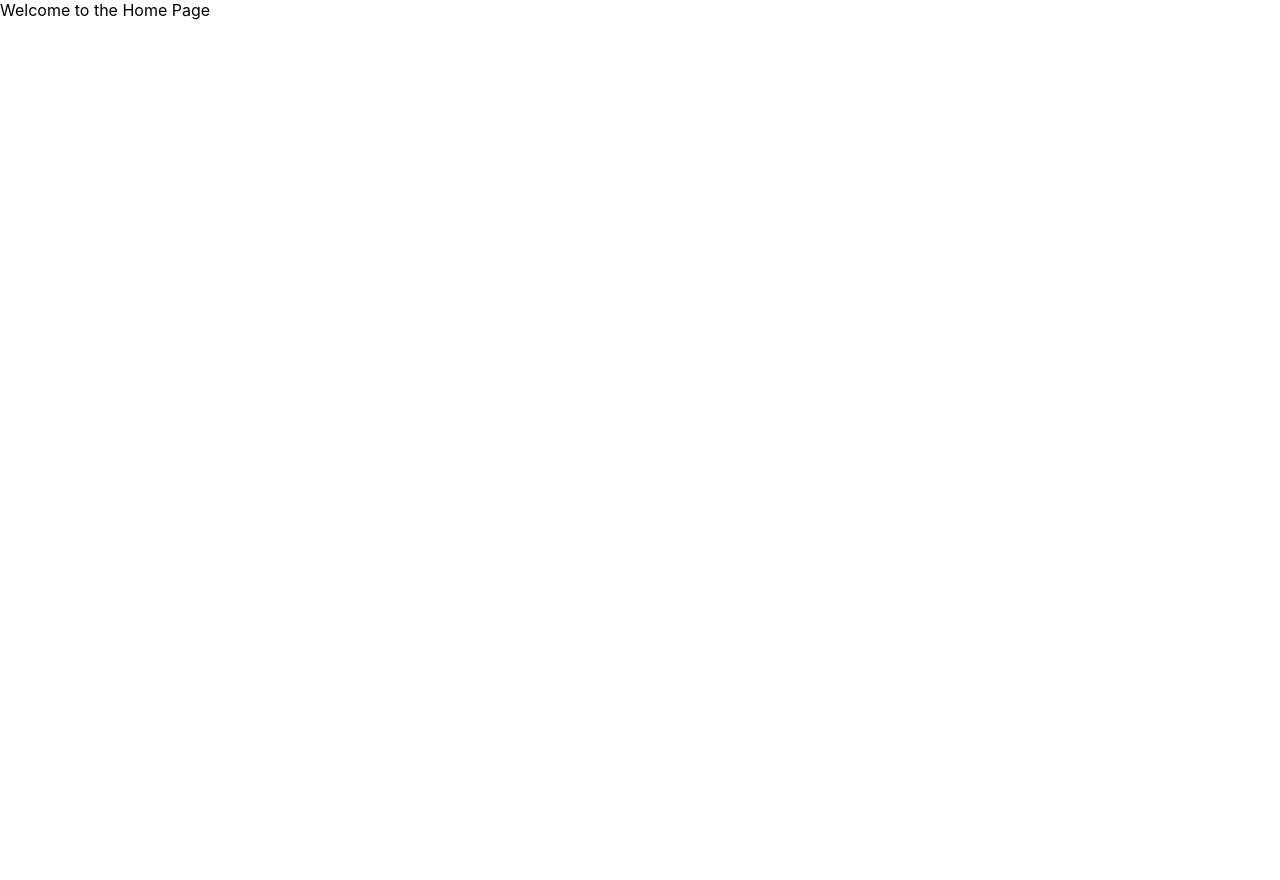
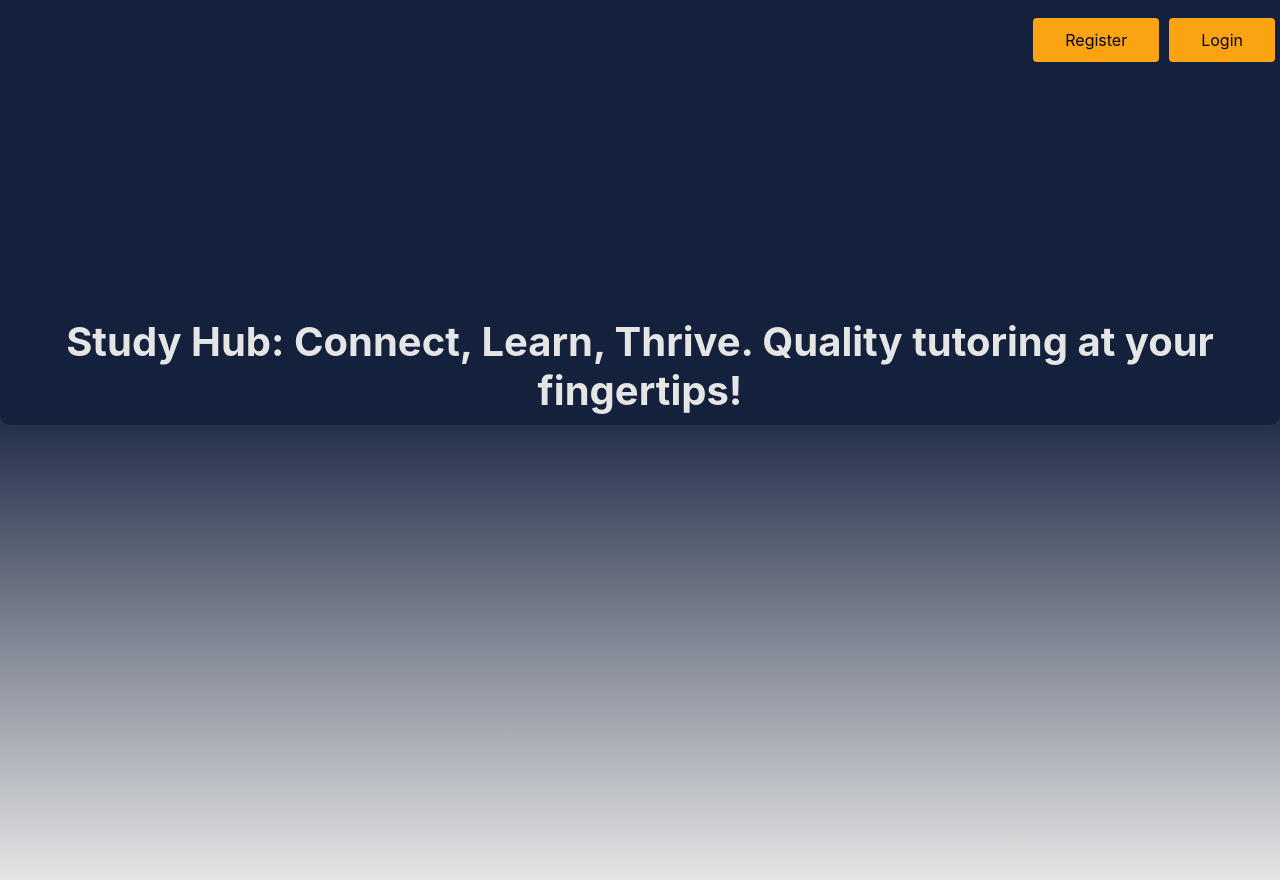
Before and after one commit to biancabelea/Mentum, a React (Create React App) app in the folder mentum-frontend/: page / in a window 1280 px wide. Before the commit the page ends 800 px from the top, so only its background shows below. Built offline with nearby package versions, Linux system fonts and the light colour scheme.

Commit message:
Homepage with redirect

```diff
--- a/mentum-frontend/src/App.js
+++ b/mentum-frontend/src/App.js
@@ -1,14 +1,15 @@
 import React from 'react';
 import { Routes, Route } from 'react-router-dom';
+import Homepage from './components/Homepage';
 import Register from './components/Register';
 import Login from './components/Login';
 
 function App() {
     return (
         <Routes>
+            <Route path="/" element={<Homepage/>}/>
             <Route path="/register" element={<Register />} />
             <Route path="/login" element={<Login />} />
-            <Route path="/" element={<div>Welcome to the Home Page</div>} />
         </Routes>
     );
 }
--- /dev/null
+++ b/mentum-frontend/src/components/Homepage.js
@@ -0,0 +1,52 @@
+import React from 'react';
+import '../styles/Homepage.css';
+import { useNavigate } from 'react-router-dom';
+
+function Homepage() {
+    const loggedIn = !!localStorage.getItem('token');
+
+    const handleLogout = () => {
+        localStorage.removeItem('token');
+        window.location.reload();
+    };
+
+    return (
+        <div className="homepage">
+            <nav className="navbar">
+                {loggedIn ? (
+                    <nav>
+                        <button onClick={handleLogout} className="nav-button">
+                            Logout
+                        </button>
+                    </nav>
+                ) : (
+                    <nav>
+                        <a href="/register" className="nav-button">
+                            Register
+                        </a>
+                        <a href="/login" className="nav-button">
+                            Login
+                        </a>
+                    </nav>
+                )}
+            </nav>
+            <div className="homeContent">
+                <p>Study Hub: Connect, Learn, Thrive. Quality tutoring at your fingertips!</p>
+                <div className="buttons">
+                    {loggedIn ? (
+                        <nav>
+                            <a href="/mentors-search" className="mentors-button">
+                                <button>Search for mentors</button>
+                            </a>
+                            <a href="/view-resources" className="resources-button">
+                                <button>Resources</button>
+                            </a>
+                        </nav>
+                    ) : null}
+                </div>
+            </div>
+        </div>
+    );
+}
+
+export default Homepage;
--- /dev/null
+++ b/mentum-frontend/src/styles/Homepage.css
@@ -0,0 +1,90 @@
+:root {
+    --white: #ffffff;
+    --grey: #e5e5e5;
+    --orange: #fca311;
+    --dark-blue: #14213d;
+    --black: #000000;
+}
+
+.navbar {
+    display: flex;
+    justify-content: right;
+    background-color: var(--dark-blue);
+    padding: 10px 0;
+    height: 80px;
+    align-items: center;
+}
+
+.nav-button {
+    background-color: var(--orange);
+    border: none;
+    padding: 12px 32px;
+    text-align: center;
+    text-decoration: none;
+    border-radius: 4px;
+    display: inline-block;
+    font-size: 16px;
+    cursor: pointer;
+    transition-duration: 0.4s;
+    color: inherit;
+    margin: 5px;
+
+}
+
+.nav-button:hover {
+    background-color: white;
+    color: black;
+}
+
+.logo{
+    color: white;
+    padding-left: 30px;
+    padding-top: 15px;
+    position:absolute;
+    display: block;
+    height: 85px;
+    transition: color .3s ease-in-out, box-shadow .3s ease-in-out;
+}
+.buttons {
+    display: flex;
+    flex-direction: row;
+    justify-content: center;
+    gap: 20px;
+}
+
+.mentors-button, .resources-button {
+    text-decoration: none;
+    color: inherit;
+    margin: 5px;
+}
+
+button {
+    cursor: pointer;
+    padding: 10px 20px;
+    color: var(--dark-blue);
+}
+button:hover{
+    color:var(--white);
+}
+
+.homeContent{
+    background: rgb(20,33,61);
+    background: linear-gradient(180deg, rgba(20,33,61,1) 38%, rgba(229,229,229,1) 100%);
+    position: absolute;
+    text-align: center;
+    width: 100%;
+    height: 100%;
+    display: flex;
+    justify-content: space-evenly;
+    flex-direction: column;
+    align-items: center;
+}
+
+p {
+    background-color: var(--dark-blue);
+    padding: 10px 10px 10px 10px;
+    font-weight: bold;
+    color: var(--grey);
+    border-radius: 10px;
+    font-size: 40px;
+}
```
